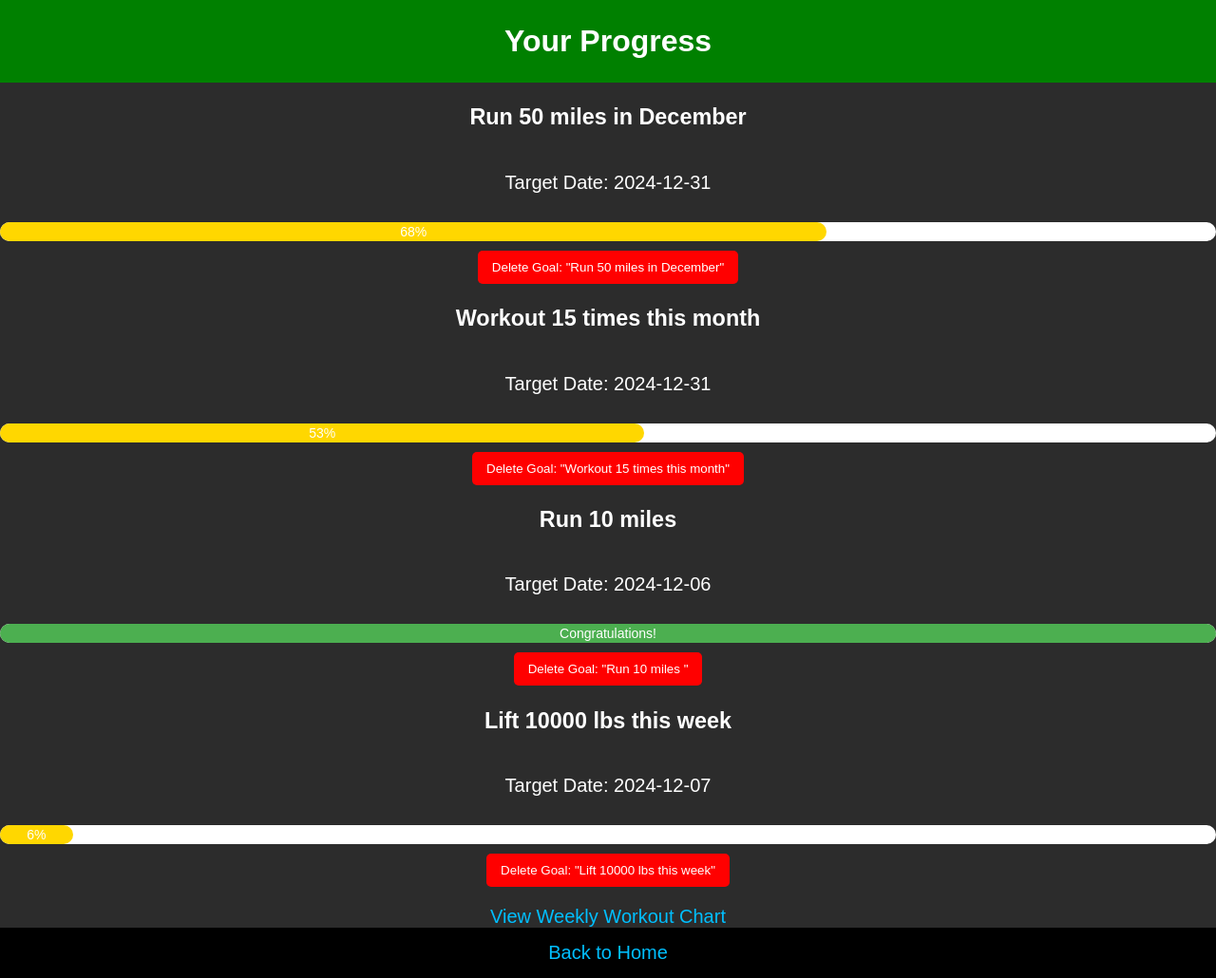
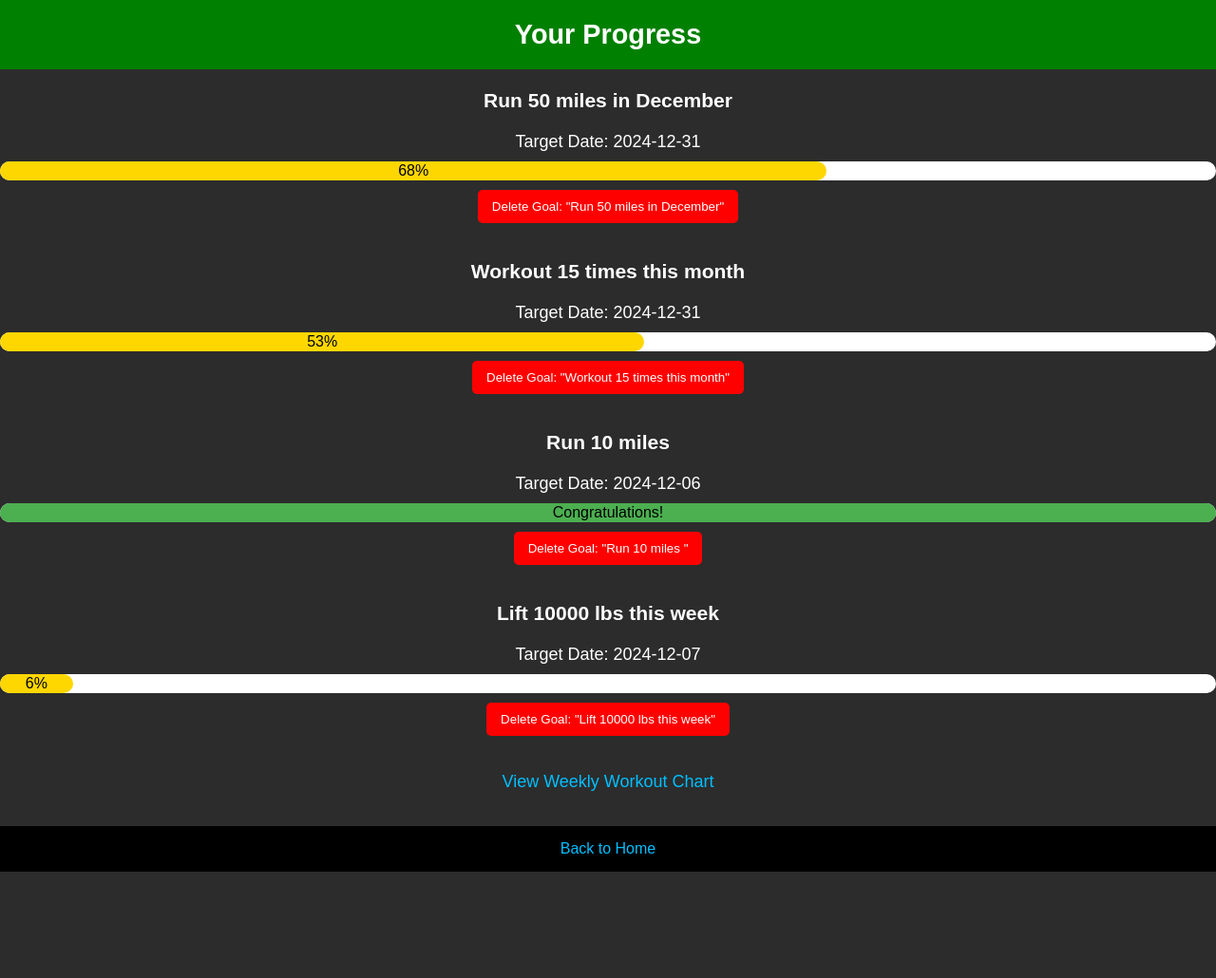
Before and after one commit to DrDimonic/fitness_tracking_app, a Flask app: page /progress in a window 1280 px wide. Shown: the whole page at 95% size. After the commit the page ends 918 px from the top, so only its background shows below. Run offline with Flask 3, Linux system fonts and the light colour scheme; a user stored in the database is signed in.

Commit message:
Fix errors

```diff
--- a/app/routes.py
+++ b/app/routes.py
@@ -21,11 +21,12 @@ def log_workout():
     select_form = SelectWorkoutTypeForm()
     user_workouts = Workout.select().where(Workout.user == current_user.id)
 
+    # Serialize workouts for display
     all_workouts = [
         {
             'id': workout.id,
             'type': workout.workout_type,
-            'date': workout.date.strftime('%Y-%m-%d'),
+            'date': f"{'Run' if workout.workout_type == 'run' else 'Lift'} - {workout.date.strftime('%Y-%m-%d')}",
             'details': (
                 f"Distance: {workout.distance} miles, Duration: {workout.duration} minutes"
                 if workout.workout_type == "run"
@@ -41,7 +42,12 @@ def log_workout():
         elif select_form.workout_type.data == 'weightlifting':
             return redirect(url_for('main.log_weightlifting'))
 
-    return render_template('select_workout_type.html', form=select_form, all_workouts=all_workouts)
+    return render_template(
+        'select_workout_type.html',
+        form=select_form,
+        all_workouts=all_workouts
+    )
+
 
 # Delete workout
 @main.route('/delete_workout/<int:workout_id>', methods=['POST'])
--- a/app/templates/index.html
+++ b/app/templates/index.html
@@ -21,7 +21,7 @@
         header {
             width: 100%;
             background-color: green; /* Green ribbon */
-            padding: 25px;
+            padding: 20px;
             text-align: center;
             color: white;
             font-size: 1.7em;
--- a/app/templates/progress.html
+++ b/app/templates/progress.html
@@ -14,12 +14,12 @@
             min-height: 100vh;
             background-color: #2c2c2c; /* Dark gray background */
             color: white;
-            font-size: 20px;
+            font-size: 18px;
         }
         header {
             width: 100%;
             background-color: green;
-            padding: 25px;
+            padding: 20px;
             text-align: center;
             color: white;
             font-size: 1.6em;
@@ -36,8 +36,8 @@
             background-color: gold;
             border-radius: 25px;
             text-align: center;
-            color: white;
-            font-size: 14px;
+            color: black;
+            font-size: 16px;
             line-height: 20px;
             transition: background-color 0.3s ease, width 0.3s ease;
         }
@@ -61,6 +61,7 @@
             margin-top: auto;
             padding: 15px;
             background-color: black;
+            font-size: 12pt;
         }
         .link {
             color: deepskyblue;
@@ -77,17 +78,25 @@
     {% if progress_data %}
         {% for item in progress_data %}
             <h3>{{ item.goal }}</h3>
-            <p>Target Date: {{ item.target_date }}</p>
+            Target Date: {{ item.target_date }}
             <div class="progress-container">
-                <div class="progress-bar" style="width: {{ item.progress }}%;" data-progress="{{ item.progress }}">
-                    {{ 'Congratulations!' if item.progress >= 100 else item.progress ~ '%' }}
+                <div
+                    class="progress-bar"
+                    data-progress="{{ item.progress | default(0) | int }}"
+                    style="width: 0%;"
+                >
+                    {% if item.progress >= 100 %}
+                        Congratulations!
+                    {% else %}
+                        {{ item.progress | default(0) | int }}%
+                    {% endif %}
                 </div>
             </div>
             <form method="POST" action="{{ url_for('main.delete_goal', goal_id=item.goal_id) }}" onsubmit="return confirmDelete();">
-                <button type="submit" class="btn">Delete Goal: "{{ item.goal }}"</button>
+                <button type="submit" class="btn">Delete Goal: "{{ item.goal }}"</button><p>
             </form>
         {% endfor %}
-        <a href="{{ url_for('main.weekly_chart') }}" class="link">View Weekly Workout Chart</a>
+        <a href="{{ url_for('main.weekly_chart') }}" class="link">View Weekly Workout Chart</a><p>
     {% else %}
         <div style="margin: 20px; padding: 10px; border: 1px solid #FFD700; border-radius: 5px; text-align: center;">
             No progress data available. Add goals and workouts to see progress!
@@ -100,6 +109,16 @@
         function confirmDelete() {
             return confirm("Are you sure you want to delete this goal?");
         }
+
+        document.addEventListener("DOMContentLoaded", function () {
+            const progressBars = document.querySelectorAll(".progress-bar");
+            progressBars.forEach(bar => {
+                const progress = bar.getAttribute("data-progress");
+                if (progress) {
+                    bar.style.width = `${progress}%`;
+                }
+            });
+        });
     </script>
 </body>
 </html>
--- a/app/templates/select_workout_type.html
+++ b/app/templates/select_workout_type.html
@@ -21,7 +21,7 @@
         header {
             width: 100%;
             background-color: green; /* Green ribbon */
-            padding: 25px;
+            padding: 20px;
             text-align: center;
             color: white;
             font-size: 1.7em;
@@ -114,7 +114,7 @@
     </footer>
 
     <script>
-        const workouts = {{ all_workouts | tojson }};
+        const workouts = JSON.parse('{{ all_workouts | tojson | safe }}');
         const workoutDetailsDiv = document.getElementById('workout_details');
 
         function displayWorkoutDetails() {
--- a/app/templates/weekly_workout_chart.html
+++ b/app/templates/weekly_workout_chart.html
@@ -20,7 +20,7 @@
         header {
             width: 100%;
             background-color: green;
-            padding: 25px;
+            padding: 20px;
             text-align: center;
             color: white;
             font-size: 1.6em;
```
Also changed, not shown: app/databases/fitness_app.db.
